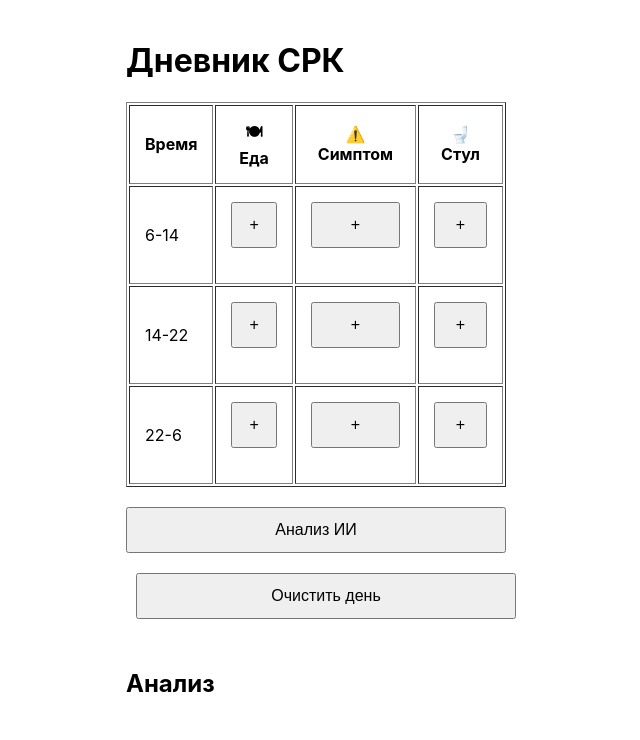
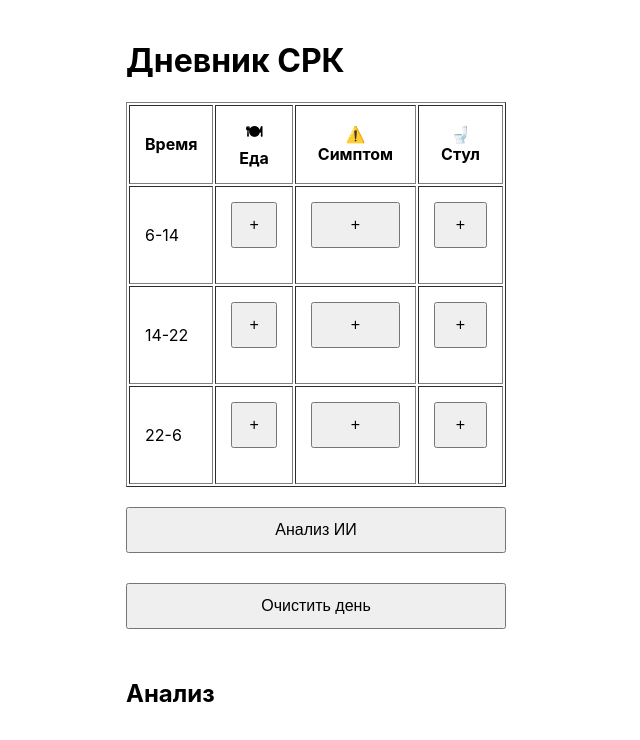
Before and after one commit to riversdiamond-star/gutsense, a React (Create React App) app: page / in a window 1280 px wide. Shown: the top 740 px of the page, without its empty margins (324-964 px from the left). Built offline with nearby package versions, Linux system fonts and the light colour scheme; the HTML template or start-up script is replaced by a standard one.

Commit message:
buttons vertical layout

```diff
--- a/src/App.js
+++ b/src/App.js
@@ -223,16 +223,17 @@ return(
 
 <br/>
 
+<div style={{display:"flex",flexDirection:"column",gap:10}}>
+
 <button onClick={analyzeData}>
 Анализ ИИ
 </button>
 
-<button
-onClick={clearDay}
-style={{marginLeft:10}}
->
+<button onClick={clearDay}>
 Очистить день
 </button>
+
+</div>
 
 <div style={{marginTop:30}}>
 
```
